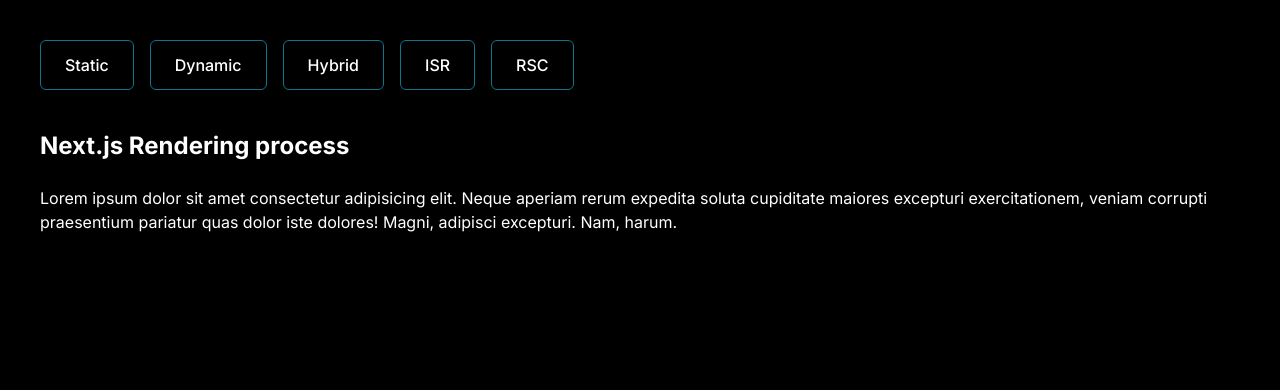
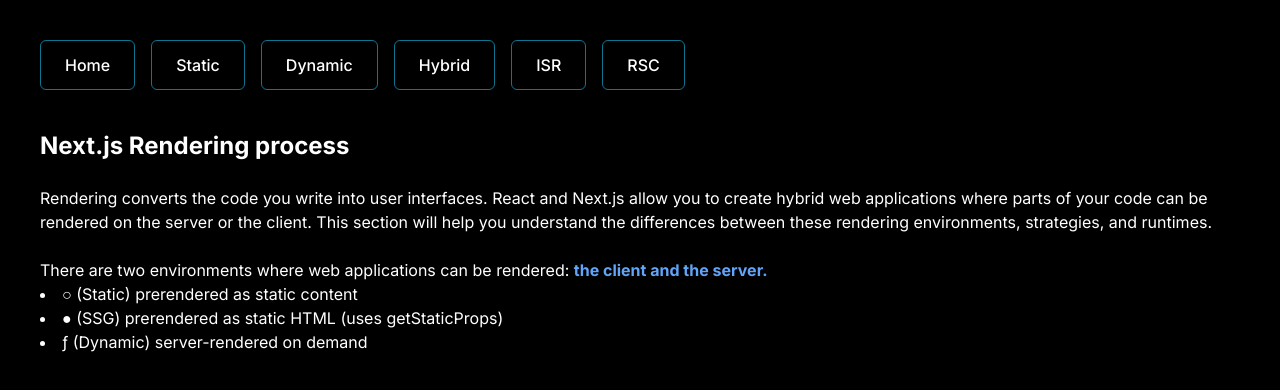
Before and after one commit to bappasahabapi/react-vite-2024, a Next.js app: page / in a window 1280 px wide. Shown: the top 390 px of the page. Built offline with nearby package versions, Linux system fonts and the light colour scheme.

Commit message:
updated revalidation

```diff
--- a/app/components/header.js
+++ b/app/components/header.js
@@ -3,21 +3,25 @@
 export default function Header() {
     return (
         <nav className="flex gap-4 mb-8">
-            <Link prefetch={false} className="m-0" href="/static">
+        <Link prefetch={false} className="m-0 hover:bg-blue-700   " href="/">
+            Home
+        </Link>
+        <Link prefetch={false} className="m-0 hover:bg-blue-700   " href="/static">
             Static
         </Link>
-            <Link prefetch={false} className="m-0" href="/dynamic">
+        <Link prefetch={false} className="m-0 hover:bg-blue-700   " href="/dynamic">
             Dynamic
         </Link>
-            <Link prefetch={false} className="m-0" href="/hybrid">
+        <Link prefetch={false} className="m-0 hover:bg-blue-700   " href="/hybrid">
             Hybrid
         </Link>
-            <Link prefetch={false} className="m-0" href="/isr/posts">
+        <Link prefetch={false} className="m-0 hover:bg-blue-700   " href="/isr/posts">
             ISR
         </Link>
-            <Link prefetch={false} className="m-0" href="/rsc">
+        <Link prefetch={false} className="m-0 hover:bg-blue-700   " href="/rsc">
             RSC
         </Link>
     </nav>
+
     );
 }
--- a/app/dynamic/page.js
+++ b/app/dynamic/page.js
@@ -6,6 +6,8 @@
     return (
         <div>
             <h1>Dynamic - Server-rendered on demand</h1>
+            <h3 className="text-yellow-300 ">ƒ  (Dynamic)  server-rendered on demand</h3>
+            <h4 className="text-blue-300 " >This is not render on build time it is generate in run time </h4>
             <div className="mt-4">{catFacts.fact}</div>
         </div>
     );
--- a/app/isr/posts/page.js
+++ b/app/isr/posts/page.js
@@ -3,10 +3,12 @@
 
 export default async function Posts() {
     const posts = await getPosts();
+    // const posts = await getPosts("revalidated");
 
     return (
         <div>
-            <h1>All posts</h1>
+            <h1 className="text-yellow-400 ">Incremental Static Re generation</h1>
+            <h4>All posts</h4>
             <div className="mt-4">
                 <ul>
                     {posts.map((post) => (
--- a/app/loading.js
+++ b/app/loading.js
@@ -1,3 +1,16 @@
 export default function Loading() {
-    return <div className="loading">Loading page...</div>;
+  return (
+    <>
+      <div className="loading">Loading page...</div>
+
+    </>
+  );
 }
+
+
+{/* <div class="flex space-x-2 justify-center items-center">
+        <span class="sr-only">Loading...</span>
+        <div class="h-8 w-8 bg-black rounded-full animate-bounce [animation-delay:-0.3s]"></div>
+        <div class="h-8 w-8 bg-black rounded-full animate-bounce [animation-delay:-0.15s]"></div>
+        <div class="h-8 w-8 bg-black rounded-full animate-bounce"></div>
+      </div> */}
--- a/app/page.js
+++ b/app/page.js
@@ -3,11 +3,20 @@
     <div>
       <h1>Next.js Rendering process</h1>
       <div className="mt-4">
-                Lorem ipsum dolor sit amet consectetur adipisicing elit. Neque
-                aperiam rerum expedita soluta cupiditate maiores excepturi
-                exercitationem, veniam corrupti praesentium pariatur quas dolor
-                iste dolores! Magni, adipisci excepturi. Nam, harum.
+        Rendering converts the code you write into user interfaces. React and
+        Next.js allow you to create hybrid web applications where parts of your
+        code can be rendered on the server or the client. This section will help
+        you understand the differences between these rendering environments,
+        strategies, and runtimes.
+      </div>{" "}
+      <br />
+      <div>
+        There are two environments where web applications can be rendered:{" "}
+        <strong className="text-blue-400 ">the client and the server.</strong>
       </div>
+      <li>○ (Static) prerendered as static content</li>
+      <li>● (SSG) prerendered as static HTML (uses getStaticProps)</li>
+      <li>ƒ (Dynamic) server-rendered on demand</li>
     </div>
   );
 }
--- a/app/static/page.js
+++ b/app/static/page.js
@@ -6,8 +6,17 @@
 
     return (
         <div>
-            <h1>Static - Prerendered as Static Content</h1>
+            <h1 className="text-yellow-300  ">Static - Prerendered as Static Content</h1>
+            <h3>it means it will render at the build time</h3>
+            <h4>○  (Static)   prerendered as static content</h4>
             <div className="mt-4">{catFacts.fact}</div>
+            <div className="mt-4">
+                <li>When we build this page by typeing <code className="text-amber-200 ">npm run build</code> </li>
+                <li>○  (Static)   prerendered as static content</li>
+
+
+
+            </div>
 
             <div className="mt-8">
                 <Button>Click here</Button>
```
Also changed, not shown: 1 other file (tests, documents, lock files or other folders). Lines whose indentation alone changed are shown as unchanged.
